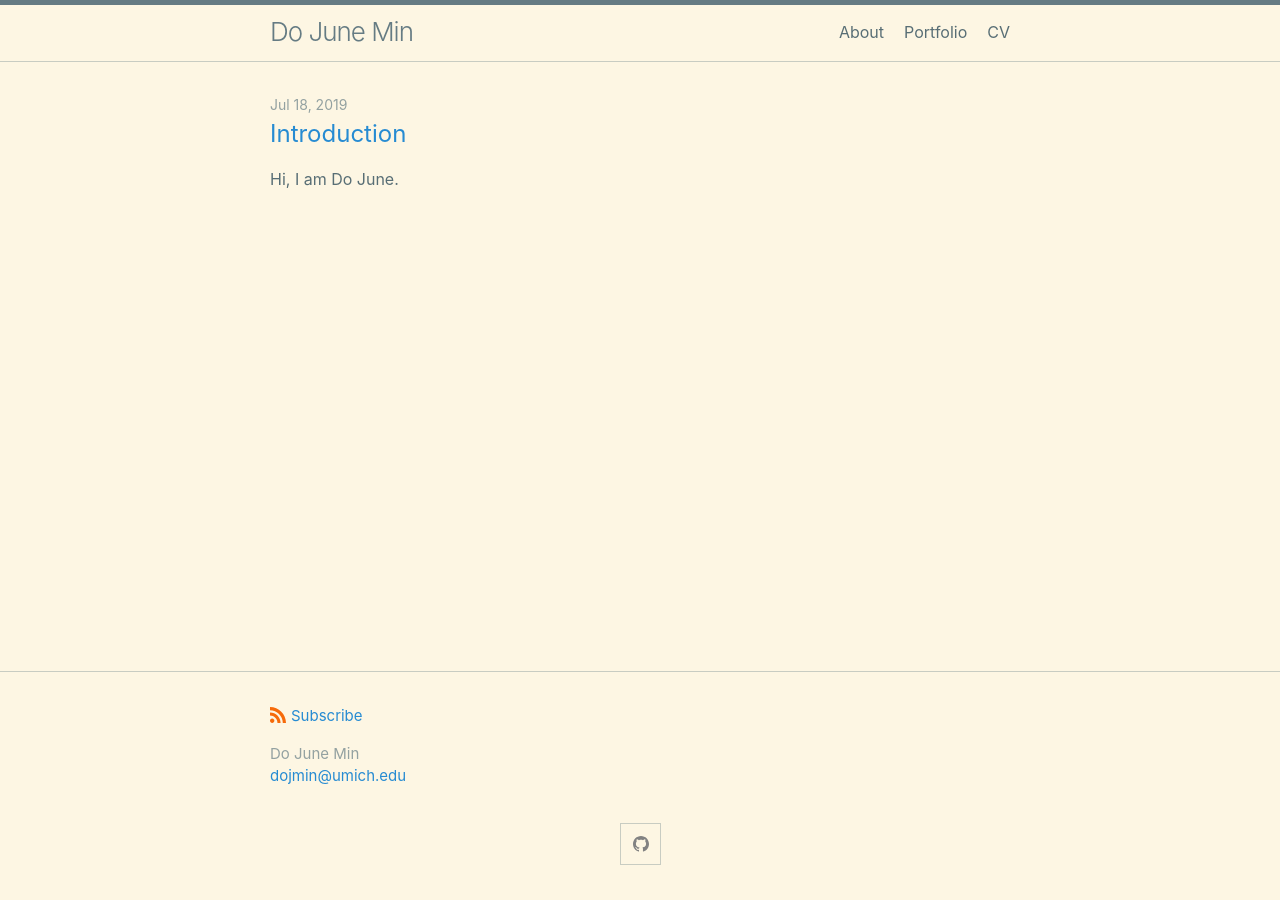
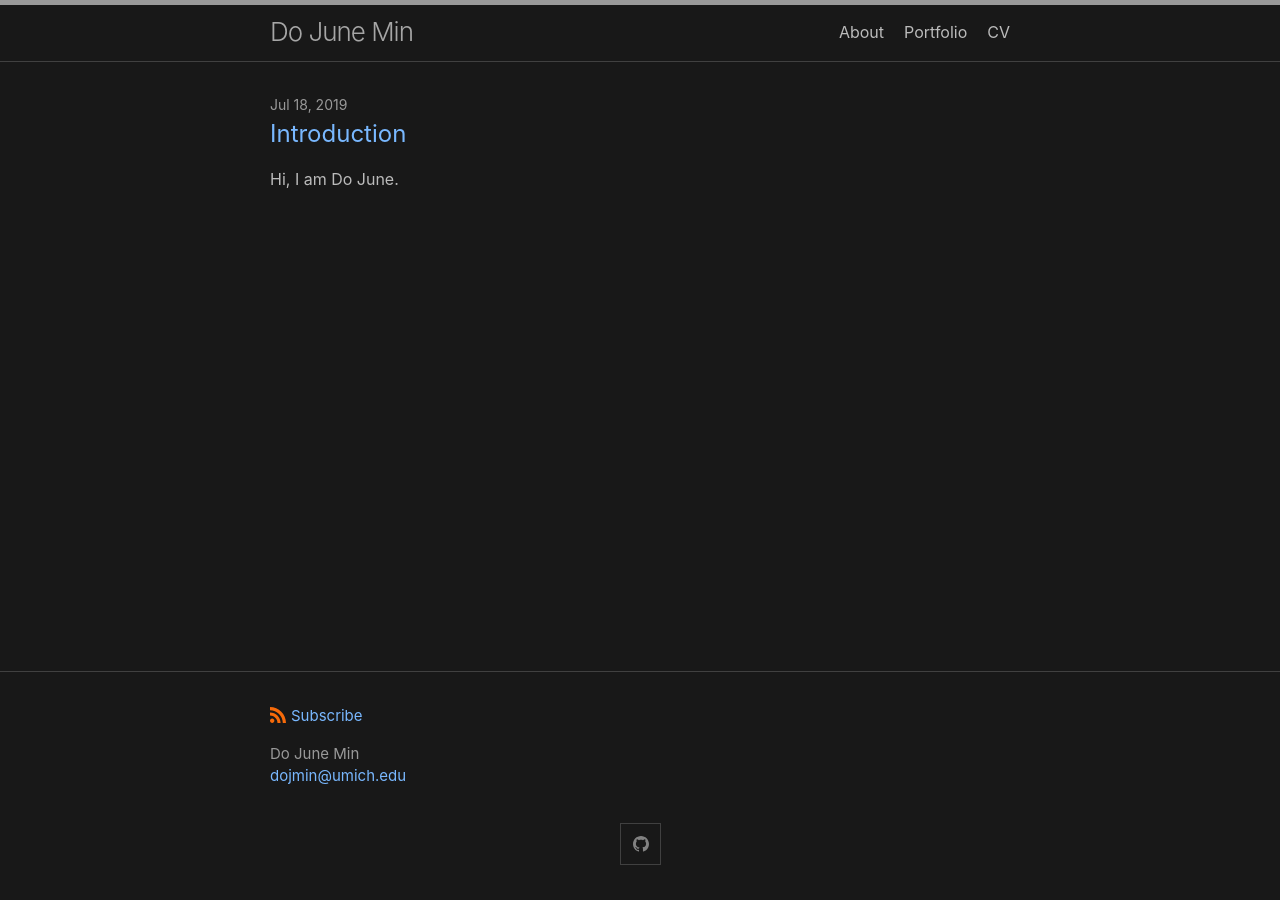
Before and after one commit to mindojune/mindojune.github.io, a Jekyll site: the page built from index.md, in a window 1280 px wide. Built offline with Jekyll 4.4.1, drawn with Linux system fonts in a browser that asks for light colours.

Commit message:
Update _config.yml

```diff
--- a/_config.yml
+++ b/_config.yml
@@ -13,9 +13,9 @@ disqus:
 # Minima date format
 # refer to https://shopify.github.io/liquid/filters/date/ if you want to customize this
 minima:
-  #skin: dark
+  skin: dark
   #skin: solarized-dark
-  skin: solarized
+  #skin: solarized
   date_format: "%b %-d, %Y" #"%Y %b %-d" #
 
   # generate social links in footer
```
